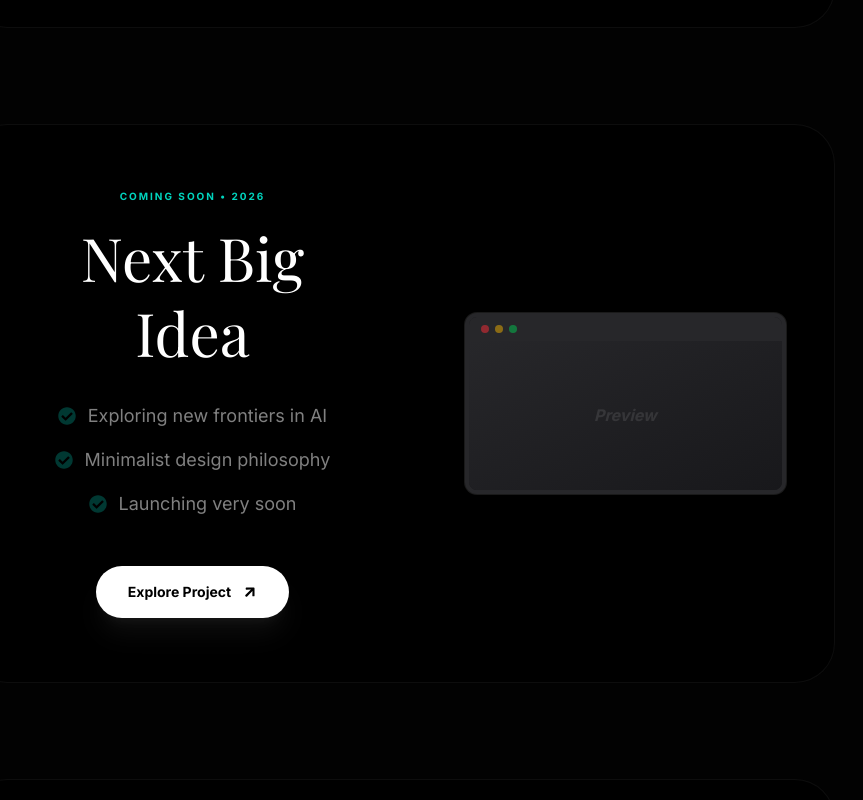
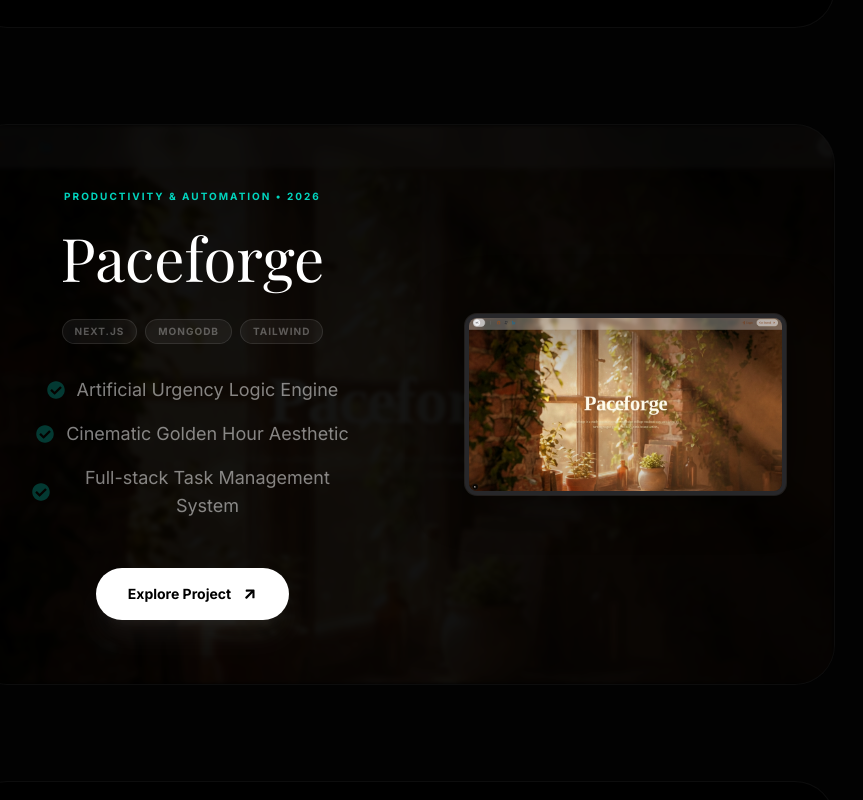
Before and after one commit to aasthakumari03/updated_Portfolio, a Next.js app: page / in a window 1280 px wide. Shown: the part 3760-4560 px from the top of the page, without its empty margins (239-1102 px from the left). Built offline with nearby package versions, Linux system fonts and the light colour scheme; a web font is replaced by a local one.

Commit message:
Update portfolio with Paceforge project card and assets

```diff
--- a/app/page.tsx
+++ b/app/page.tsx
@@ -223,16 +223,17 @@ export default function Home() {
           </ScrollReveal>
           <ScrollReveal delay={0.3}>
             <ProjectCard
-              title="Next Big Idea"
-              category="Coming Soon"
+              title="Paceforge"
+              category="Productivity & Automation"
               year="2026"
-              tags={[]}
+              tags={["Next.js", "MongoDB", "Tailwind"]}
               features={[
-                "Exploring new frontiers in AI",
-                "Minimalist design philosophy",
-                "Launching very soon"
+                "Artificial Urgency Logic Engine",
+                "Cinematic Golden Hour Aesthetic",
+                "Full-stack Task Management System"
               ]}
-              image="#"
+              image="/images/paceforge.png"
+              backgroundImage="/images/paceforge.png"
               mockupType="desktop"
             />
           </ScrollReveal>
--- a/components/ProjectCard.tsx
+++ b/components/ProjectCard.tsx
@@ -14,6 +14,7 @@ interface ProjectCardProps {
     image: string;
     mockupType?: "mobile" | "desktop";
     reversed?: boolean;
+    backgroundImage?: string;
 }
 
 const ProjectCard: React.FC<ProjectCardProps> = ({
@@ -25,6 +26,7 @@ const ProjectCard: React.FC<ProjectCardProps> = ({
     image,
     mockupType = "mobile",
     reversed = false,
+    backgroundImage,
 }) => {
     const cardRef = React.useRef<HTMLDivElement>(null);
 
@@ -43,8 +45,21 @@ const ProjectCard: React.FC<ProjectCardProps> = ({
             onMouseMove={handleMouseMove}
             className={`group relative w-full overflow-hidden rounded-[2.5rem] bg-black/90 backdrop-blur-xl border border-white/5 spotlight-card spotlight-border hover-lift-up mb-12 flex flex-col md:flex-row hover:border-teal-300 hover:shadow-[0_0_80px_rgba(45,212,191,0.5),inset_0_0_30px_rgba(45,212,191,0.2)] transition-all duration-700 ${reversed ? 'md:flex-row-reverse' : ''}`}
         >
+            {/* Background Image (Optional) */}
+            {backgroundImage && (
+                <div className="absolute inset-0 z-0">
+                    <Image
+                        src={backgroundImage}
+                        alt="Background"
+                        fill
+                        className="object-cover opacity-20 blur-[2px] group-hover:scale-110 transition-transform duration-1000"
+                    />
+                    <div className="absolute inset-0 bg-black/60 z-10" />
+                </div>
+            )}
+
             {/* Content Section */}
-            <div className="flex-1 p-8 md:p-12 lg:p-16 flex flex-col justify-center items-center text-center space-y-8 z-10">
+            <div className="flex-1 p-8 md:p-12 lg:p-16 flex flex-col justify-center items-center text-center space-y-8 z-10 relative">
                 <div className="space-y-4 flex flex-col items-center">
                     {(category || year) && (
                         <div className="flex items-center justify-center">
```
Also changed, not shown: public/images/paceforge.png (added).
